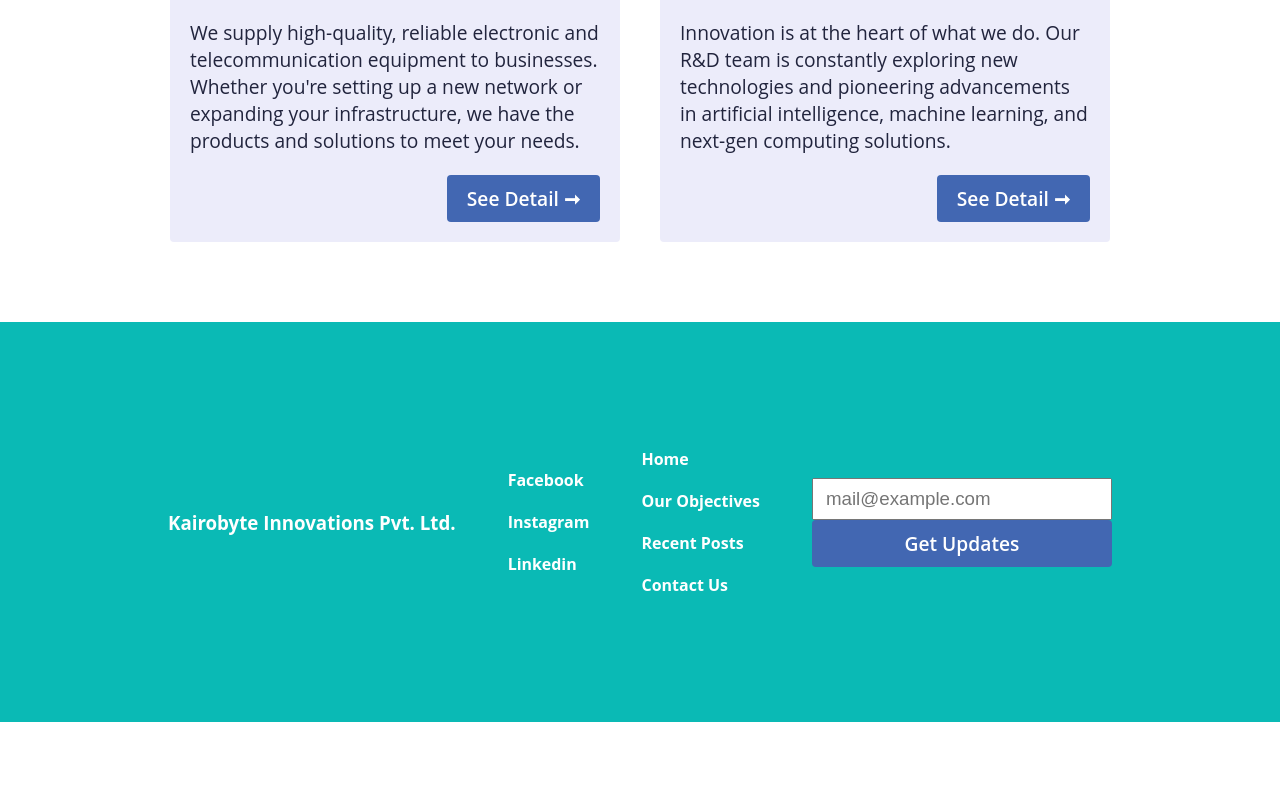
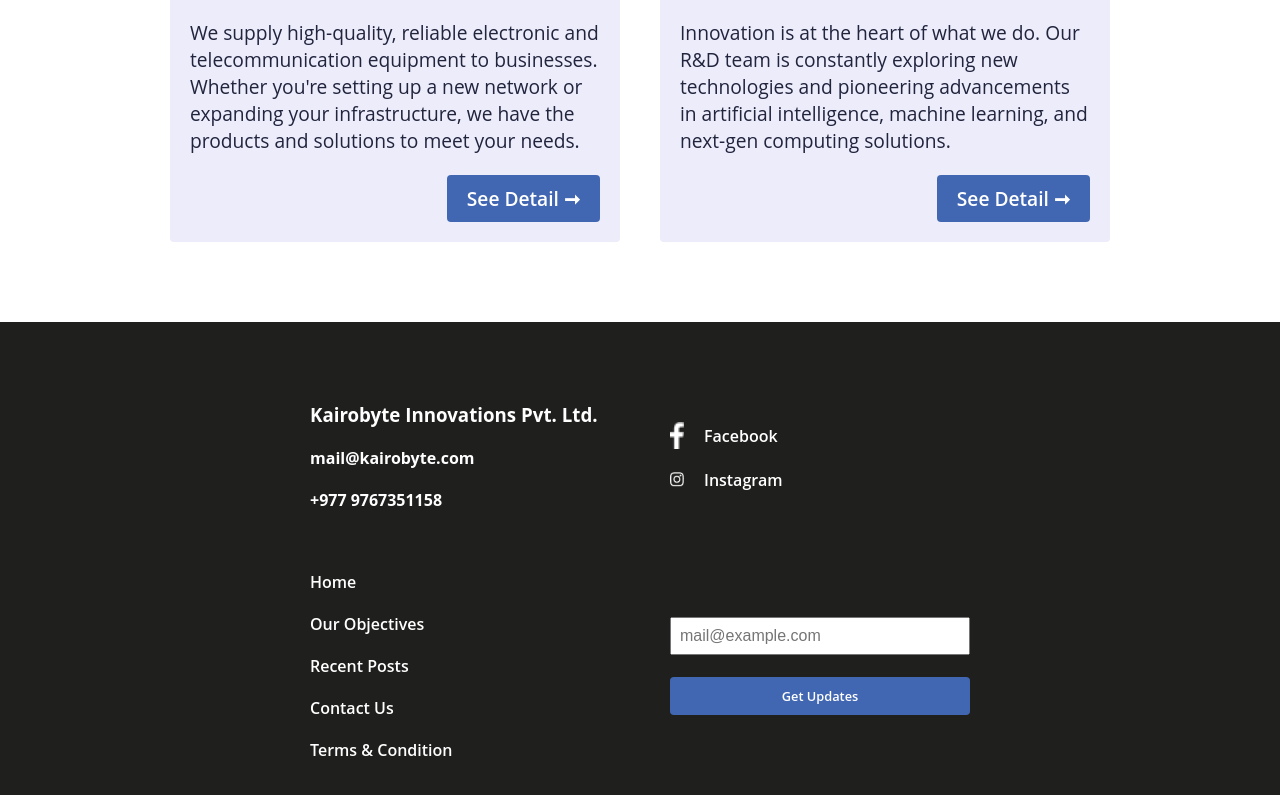
Before and after one commit to kairobyte/kairobyte.com, a plain HTML site: page public/index.html in a window 1280 px wide. Shown: the part 1931-2726 px from the top of the page. Before the commit the page ends 2653 px from the top, so only its background shows below. Drawn offline with Linux system fonts and the light colour scheme.

Commit message:
home page basic structure

```diff
--- a/public/assets/css/global.css
+++ b/public/assets/css/global.css
@@ -138,9 +138,9 @@ button:active{
 }
 
 footer{
-  background-color: #0abab5;
-  height: 400px;
-  font-weight: 700;
+  background-color: #1f1f1e;
+  padding: 40px;
+  font-weight: 600;
   display: flex;
   align-items: center;
   justify-content: center;
@@ -149,19 +149,33 @@ footer{
   width: 80vw;
   max-width: var(--max-width);
   height: 100%;
-  display: flex;
+  /* display: flex;
   flex-direction: row;
-  gap: 40px;
   align-items: center;
-  justify-content: space-between;
+  justify-content: space-between; */
+  display: grid;
+  align-items: center;
+  justify-content: center;
+  grid-template-columns: repeat(auto-fit, 300px);
+  gap: 60px;
   /* background-color: pink; */
   color: #fff;
   padding: 40px;
 }
-.footer-links{
+.footer-links, .footer-social-links {
   display: flex;
   flex-direction: column;
   gap: 20px;
+  text-align: left;
+}
+.footer-social-links a {
+  display: flex;
+  align-items: center;
+  justify-content: flex-start;
+  gap: 20px;
+}
+.social-links-img{
+  width: 14px;
 }
 .footer-img{
   height: 200px;
@@ -170,9 +184,12 @@ footer{
   color: #fff;
 }
 .footer-container input {
-  padding: 8px 12px;
-  min-width: 300px;
-  font-size: var(--h3-size);
+  padding: 8px 8px;
+  width: 100%;
+  font-size: var(--h4-size);
+}
+footer button{
+  font-size: 0.8rem;
 }
 
 @media screen and (max-width: 768px){
@@ -182,9 +199,24 @@ footer{
   .section{
       width: 95vw;
       margin: 20px 40px;
+      gap: 0px;
+      /* background-color: green; */
   }
   .section-nav{
       width: 95vw;
       padding: 0px;
   }
 }
+
+@media screen and (max-width: 576px){
+  html{
+    font-size: 14px;
+  }
+  footer{
+    padding: 40px 0px;
+  }
+  .footer-container{
+    padding: 0;
+    grid-template-columns: repeat(auto-fit, 80vw);
+  }
+}
--- a/public/assets/css/home.css
+++ b/public/assets/css/home.css
@@ -204,3 +204,29 @@
 .offer-tile p {
     font-size: 1.2rem;
 }
+
+@media screen and (max-width: 992px){
+    .home{
+        width: 100vw;
+        flex-direction: column;
+        justify-content: center;
+    }
+    .home-svg svg{
+        width: 80vw;
+    }
+    .home-description{
+        align-items: center;
+        text-align: center;
+        width: 90vw;
+    }
+}
+
+@media screen and (max-width: 576px){
+    .offer-grid-container{
+        grid-template-columns: repeat(auto-fit, 96vw);
+    }
+    .offer-tile{
+        width: 100%;
+        /* background-color: green; */
+    }
+}
--- a/public/assets/css/svg.css
+++ b/public/assets/css/svg.css
@@ -1,6 +1,3 @@
-.home-svg{
-    height: 540px;
-}
 
 .home-svg svg{
     height: 100%;
--- a/public/index.html
+++ b/public/index.html
@@ -495,28 +495,56 @@
                 <div
                     style="
                         display: flex;
-                        align-items: center;
+                        align-items: flex-start;
                         flex-direction: column;
                         gap: 20px;
+                        text-align: left;
                     ">
                     <!-- <img
                         class="footer-img"
                         src="./assets/icons/kairobyteDP.png"
                         alt="Kairobyte Innovation" /> -->
-                    <h3>Kairobyte Innovations Pvt. Ltd.</h3>
+                    <a href="index.html">
+                        <h3>Kairobyte Innovations Pvt. Ltd.</h3>
+                    </a>
+                    <a href="mailto:mail@kairobyte.com">
+                        <h4>mail@kairobyte.com</h4>
+                    </a>
+                    <h4>+977 9767351158</h4>
                 </div>
-                <nav class="footer-links">
-                    <a href="#">Facebook</a>
-                    <a href="#">Instagram</a>
-                    <a href="#">Linkedin</a>
+                <nav class="footer-social-links">
+                    <a href="#">
+                        <img
+                            class="social-links-img"
+                            src="./assets/icons/facebook.png"
+                            alt="Kairobyte Facebook" />
+                        <p>Facebook</p>
+                    </a>
+                    <a href="#">
+                        <img
+                            class="social-links-img"
+                            src="./assets/icons/instagram.png"
+                            alt="Kairobyte instagram" />
+                        <p>Instagram</p>
+                    </a>
                 </nav>
                 <nav class="footer-links">
                     <a href="#">Home</a>
                     <a href="#">Our Objectives</a>
                     <a href="#">Recent Posts</a>
                     <a href="#">Contact Us</a>
+                    <a href="#">Terms & Condition</a>
                 </nav>
-                <form action="">
+                <form
+                    style="
+                        width: 100%;
+                        display: flex;
+                        align-items: center;
+                        flex-direction: column;
+                        justify-content: center;
+                        gap: 0px;
+                    "
+                    action="">
                     <input
                         type="email"
                         name=""
```
Also changed, not shown: public/assets/icons/facebook.png (added), public/assets/icons/instagram.png (added).
